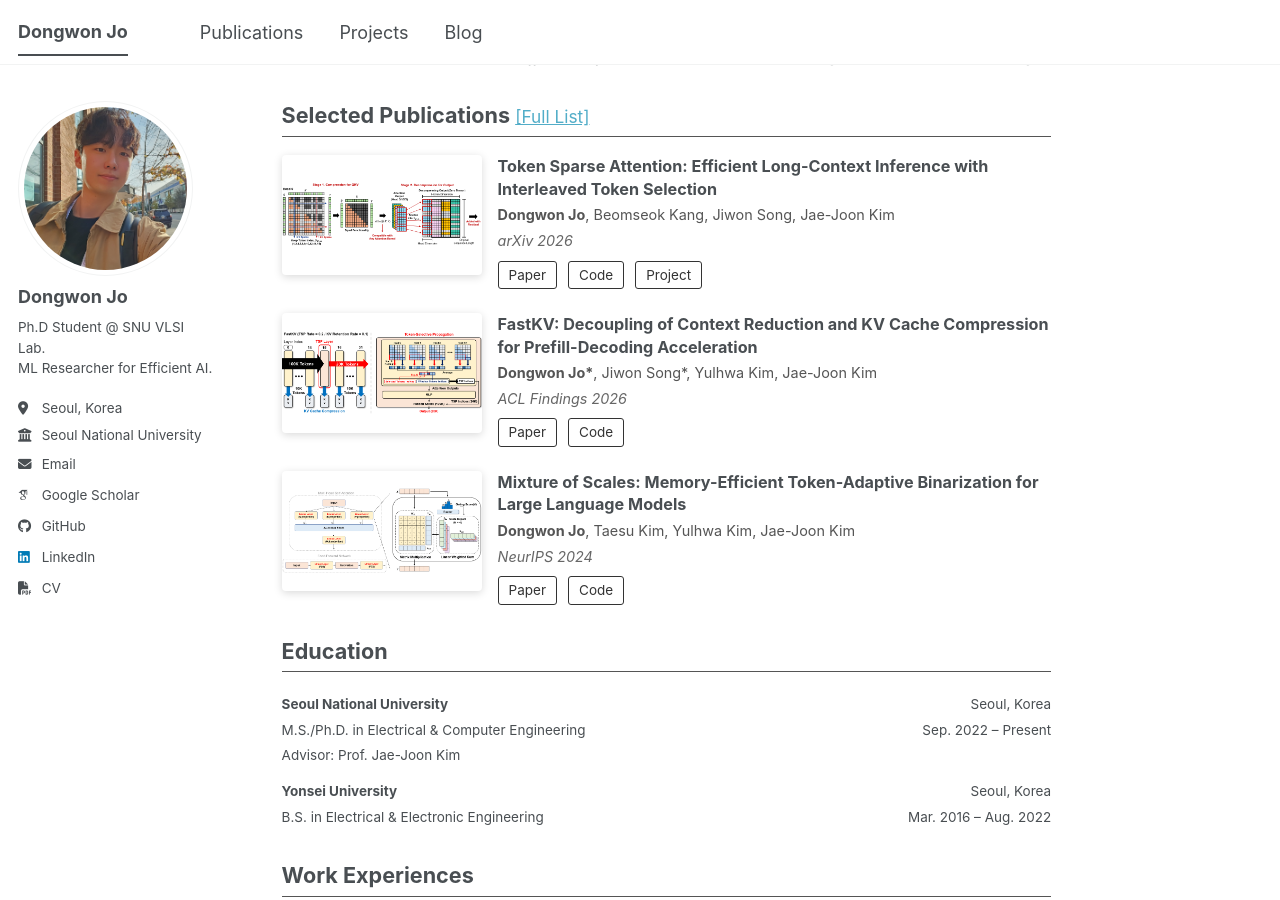
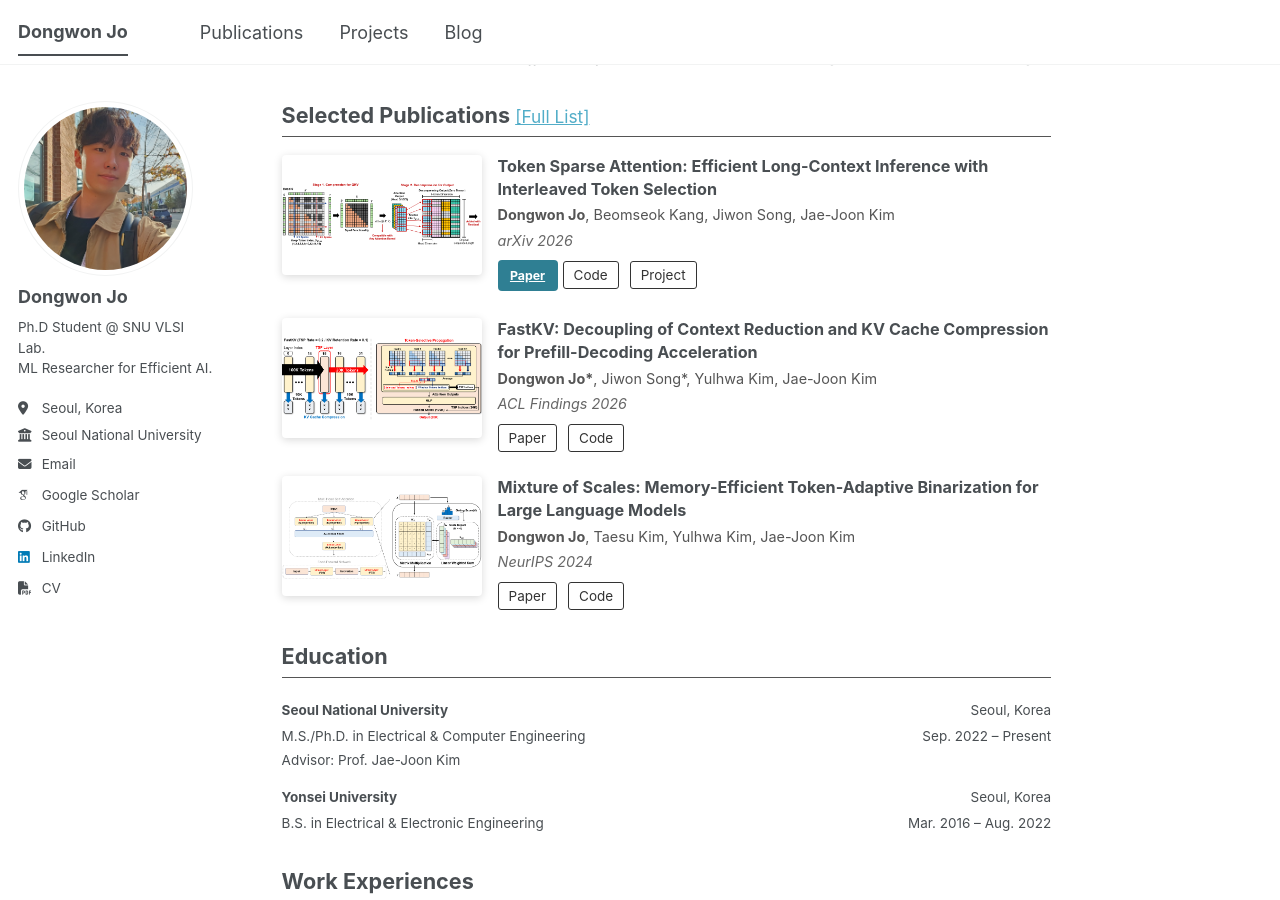
Before and after one commit to dongwonjo/dongwonjo.github.io, a Jekyll site: the page built from _pages/about.md, in a window 1280 px wide and 900 px high, scrolled down 753 px. Built offline with Jekyll 4.4.1, drawn with Linux system fonts in a browser that asks for light colours; some web fonts are replaced; a script bundle is joined from its source files by our own code; library files that are not in the unit come from our copies.

Commit message:
Update about.md

```diff
--- a/_pages/about.md
+++ b/_pages/about.md
@@ -54,7 +54,7 @@ Currently, my research primarily targets <strong>generative models</strong>, inc
       <p style="font-size:0.9em; font-weight:bold; margin:0 0 4px 0; line-height:1.4;">Token Sparse Attention: Efficient Long-Context Inference with Interleaved Token Selection</p>
       <p class="research-authors" style="font-size:0.8em; margin:0 0 4px 0;"><strong>Dongwon Jo</strong>, Beomseok Kang, Jiwon Song, Jae-Joon Kim</p>
       <p class="research-venue" style="font-size:0.8em; margin:0 0 8px 0;"><em>arXiv 2026</em></p>
-      <a href="https://arxiv.org/abs/2602.03216" style="display:inline-block; font-size:0.75em; padding:3px 10px; border:1px solid #333; border-radius:3px; color:#333; text-decoration:none; margin-right:6px; background:#fff;">Paper</a>
+      <a href="https://arxiv.org/abs/2602.03216" class="btn btn--primary btn--small">Paper</a>
       <a href="https://github.com/dongwonjo/Token-Sparse-Attention" style="display:inline-block; font-size:0.75em; padding:3px 10px; border:1px solid #333; border-radius:3px; color:#333; text-decoration:none; margin-right:6px; background:#fff;">Code</a>
       <a href="/portfolio/token_sparse_attention/" style="display:inline-block; font-size:0.75em; padding:3px 10px; border:1px solid #333; border-radius:3px; color:#333; text-decoration:none; background:#fff;">Project</a>
     </div>
```
